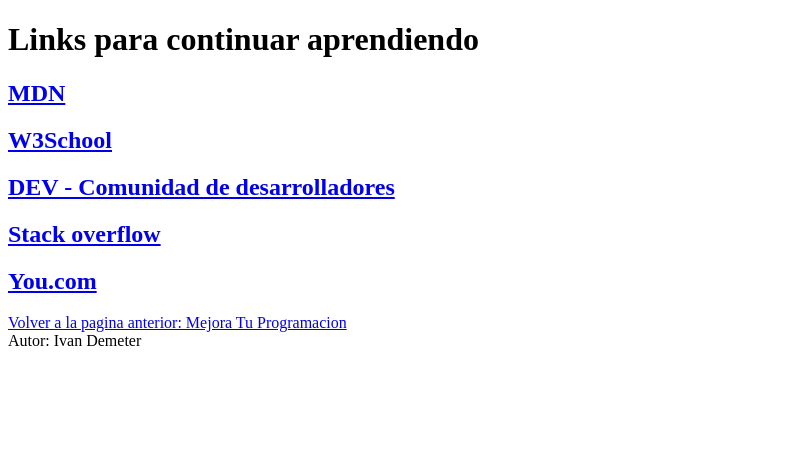
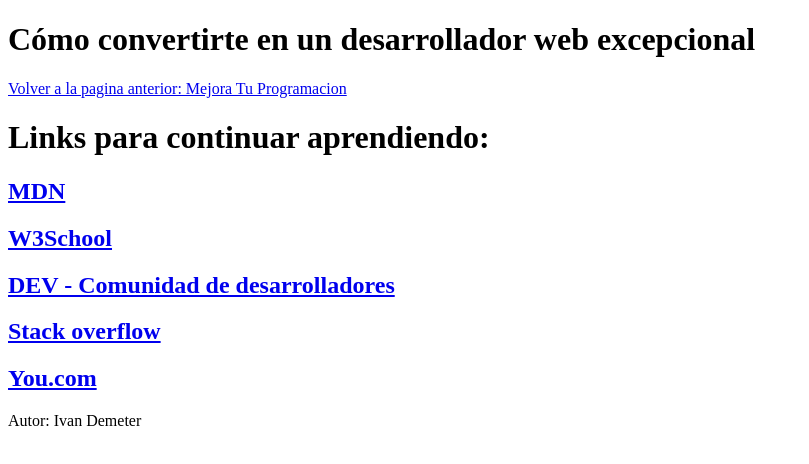
Before and after one commit to DMTRIvan/Actividad1-aw1-Demeter, a website: page about.html in a window 1280 px wide. Shown: the whole page, without its empty margins (0-809 px from the left). Drawn offline with Linux system fonts and the light colour scheme.

Commit message:
Complete Actividad 1

```diff
--- a/about.html
+++ b/about.html
@@ -7,9 +7,18 @@
         <title>Aprende desarrollo web</title>
     </head>
     <body>
+        <header>
+            <h1>
+                Cómo convertirte en un desarrollador web excepcional
+            </h1>
+            <nav>
+                <a href="index.html">Volver a la pagina anterior: Mejora Tu Programacion</a>
+            </nav>
+        </header>
+        <main>
             <a href="about.html"></a>
 
-        <h1>Links para continuar aprendiendo</h1>
+            <h1>Links para continuar aprendiendo:</h1>
 
             <h2>
                 <a href="https://developer.mozilla.org/es/" target="_blank">MDN</a>
@@ -30,10 +39,10 @@
             <h2>
                 <a href="https://you.com/" target="_blank">You.com</a>
             </h2>
-        <a href="index.html">Volver a la pagina anterior: Mejora Tu Programacion</a>
-
-    </body>
+        </main>
         <footer>
             Autor: Ivan Demeter
         </footer>
+
+    </body>
 </html>
```
Also changed, not shown: index.html (+10 -3 lines). Lines whose indentation alone changed are shown as unchanged.
